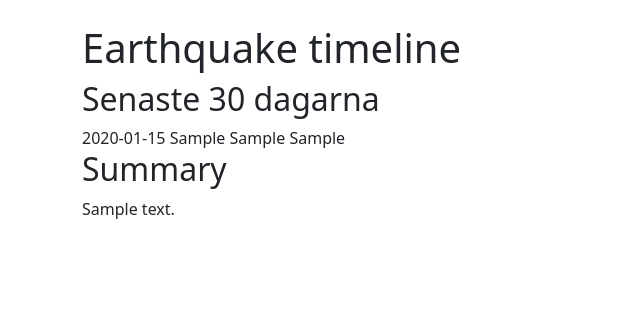
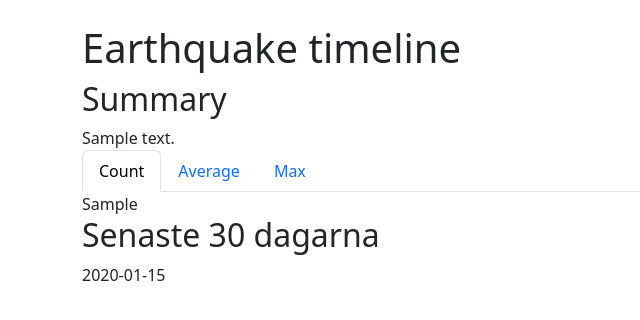
Before and after one commit to EliFromTheNorth/P2-Gruppuppgift, a Flask app: template Templates/timeline.html in a window 1280 px wide. Shown: the part 56-376 px from the top of the page, without its empty margins (0-640 px from the left). Run offline with Flask 3, Linux system fonts and the light colour scheme; the template is opened without the code that fills it: most values are stand-ins (such as "Sample title", 1, 10 or a date in 2020).

Commit message:
tabs in timeline.html

```diff
--- a/Templates/timeline.html
+++ b/Templates/timeline.html
@@ -1,18 +1,44 @@
 {% extends "base.html" %}
 
 {% block content %}
+
+<style>
+.tab-pane:not(.active) { display: block !important; height: 0; overflow: hidden; }
+</style>
+
 <h1>Earthquake timeline</h1>
-<h2>Senaste 30 dagarna</h2>
-
-{{timeline | safe}}
-{{diagram_1 | safe}}
-{{diagram_2 | safe}}
-{{diagram_3 | safe}}
 
 <h2>Summary</h2>
 <div>
     {{ summary | safe }}
 </div>
 
+<ul class="nav nav-tabs">
+    <li class="nav-item">
+        <button class="nav-link active" data-bs-toggle="tab" data-bs-target="#graf1" type="button">Count</button>
+    </li>
+    <li class="nav-item">
+        <button class="nav-link" data-bs-toggle="tab" data-bs-target="#graf2" type="button">Average</button>
+    </li>
+    <li class="nav-item">
+        <button class="nav-link" data-bs-toggle="tab" data-bs-target="#graf3" type="button">Max</button>
+    </li>
+</ul>
 
+<div class="tab-content">
+    <div class="tab-pane show active" id="graf1">{{ diagram_1 | safe }}</div>
+    <div class="tab-pane" id="graf2">{{ diagram_2 | safe }}</div>
+    <div class="tab-pane" id="graf3">{{ diagram_3 | safe }}</div>
+</div>
+
+<h2>Senaste 30 dagarna</h2>
+
+{{timeline | safe}}
+<!-- {{diagram_1 | safe}}
+{{diagram_2 | safe}}
+{{diagram_3 | safe}} -->
+
+
+
+<script src="https://cdn.jsdelivr.net/npm/bootstrap@5.3.3/dist/js/bootstrap.bundle.min.js"></script>
 {% endblock %}
```
